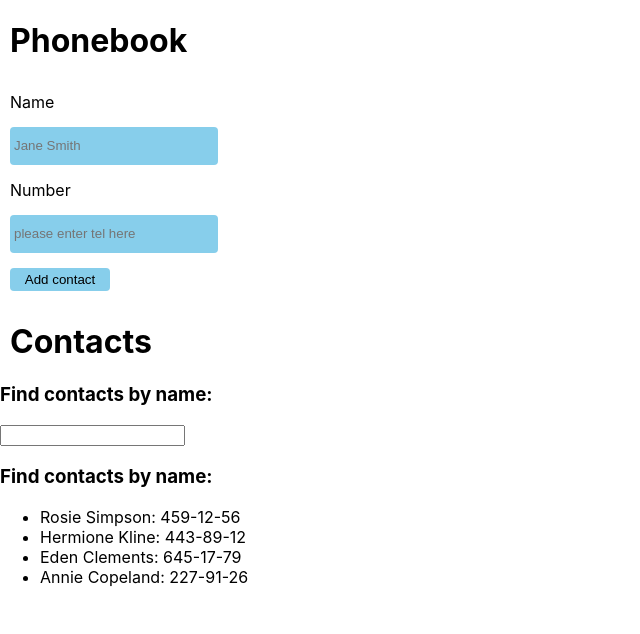
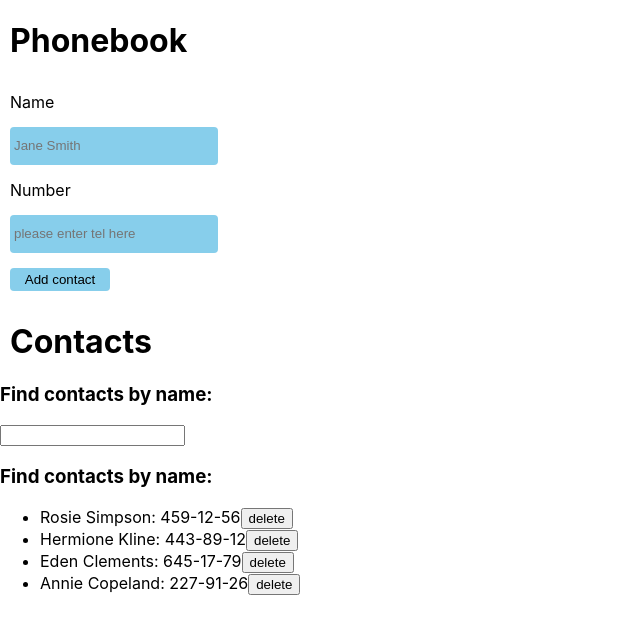
Before and after one commit to Rhilim/goit-react-hw-02-phonebook, a React (Create React App) app: page / in a window 1280 px wide. Shown: the top 634 px of the page, without its empty margins (0-640 px from the left). Built offline with nearby package versions, Linux system fonts and the light colour scheme.

Commit message:
task 6 logic done

```diff
--- a/src/components/App.jsx
+++ b/src/components/App.jsx
@@ -33,6 +33,18 @@ export class App extends Component {
     });
   };
 
+  handleDelete = contactId => {
+    this.setState(prevState => {
+
+      return {
+        contacts: prevState.contacts.filter(
+          contact => contact.id !== contactId
+        ),
+
+      };
+    });
+  };
+
   render() {
     const { contacts, filter } = this.state;
 
@@ -40,18 +52,13 @@ export class App extends Component {
       contact.name.toLowerCase().includes(filter.toLocaleLowerCase())
     );
 
-    // const equalName = contacts.find(contact =>
-    //   contact.name === this.newName.toLocaleLowerCase());
-
-    //   (equalName) && alert('name already exist');
-
     return (
       <>
         <StyledTitle>Phonebook</StyledTitle>
         <PhoneBook onAdd={this.addName} />
         <StyledTitle>Contacts</StyledTitle>
         <Filter filter={filter} onChangeFilter={this.changeFilter} />
-        <Contacts array={visibleNames} />
+        <Contacts array={visibleNames} onDelete={this.handleDelete} />
       </>
     );
   }
--- a/src/components/Contacts/Contacts.jsx
+++ b/src/components/Contacts/Contacts.jsx
@@ -1,6 +1,5 @@
-
-
-export const Contacts = ({ array }) => {
+export const Contacts = ({ array, onDelete }) => {
+    console.log(array)
   return (
     <>
       <h3>Find contacts by name:</h3>
@@ -9,6 +8,7 @@ export const Contacts = ({ array }) => {
         {array.map((el, index) => (
           <li key={index}>
             {el.name}: {el.number}
+            <button onClick={() => onDelete(el.id)}>delete</button>
           </li>
         ))}
       </ul>
```
